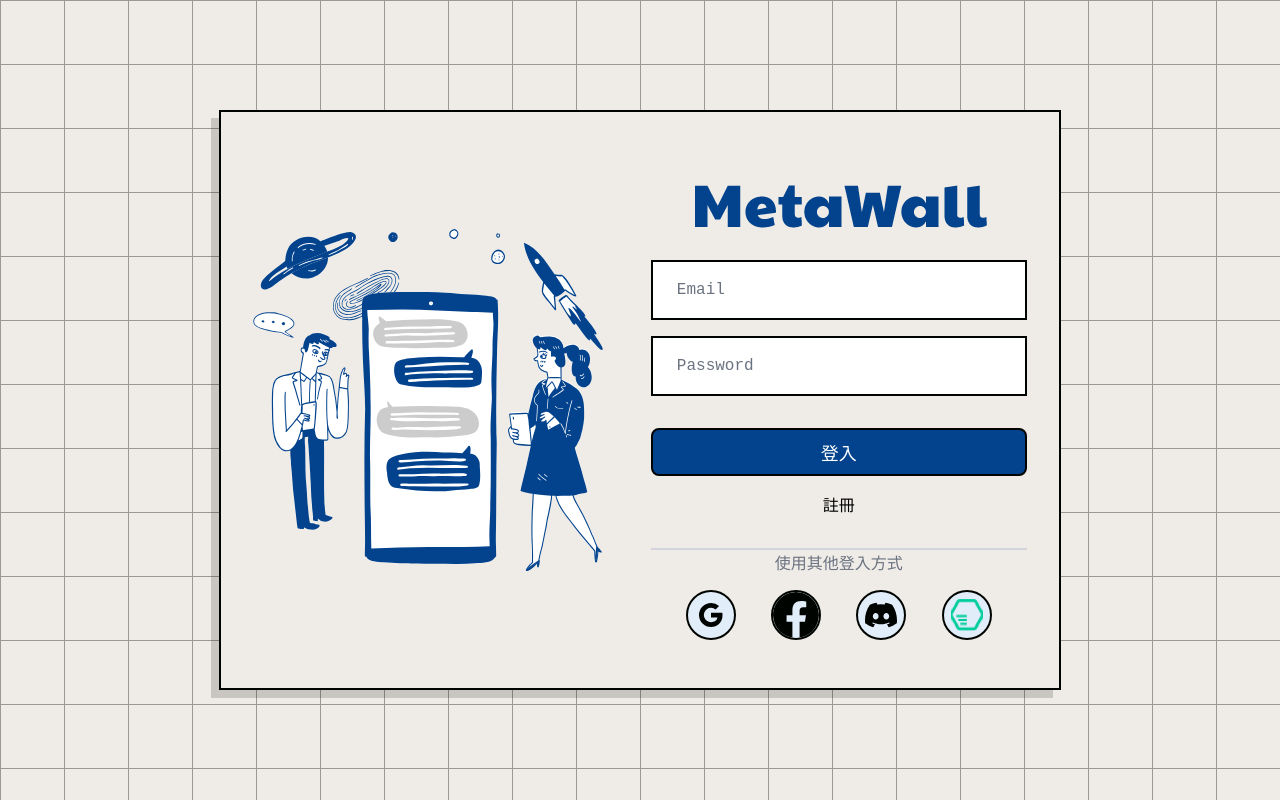
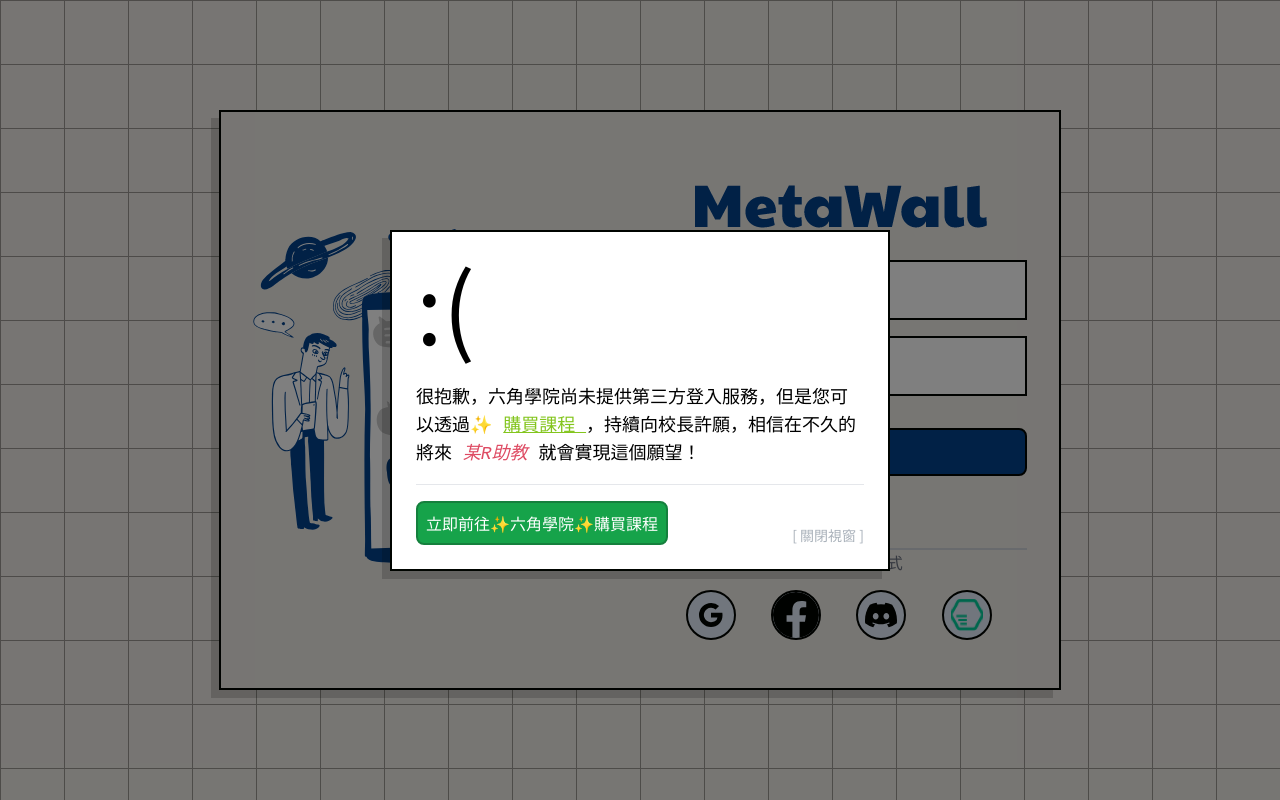
Before and after one commit to stark920/TeamWall, a Vue app: page /profile/1#/sign-in in a window 1280 px wide. Both pictures are taken after a click on the element 966 px from the left and 615 px from the top of the page. Built offline with nearby package versions, Linux system fonts and the light colour scheme; a web font is replaced by a local one; what vue-easy-lightbox would draw is missing.

Commit message:
add: hexschool dialog

```diff
--- /dev/null
+++ b/src/components/HexSchool.vue
@@ -0,0 +1,48 @@
+<script setup>
+defineProps({
+  displayDialog: {
+    type: Boolean,
+    default: false,
+  },
+});
+</script>
+<template>
+  <div
+    v-show="displayDialog"
+    class="fixed top-0 left-0 z-10 flex h-screen w-full items-center justify-center bg-[rgba(0,0,0,.5)]"
+  >
+    <div class="max-w-[500px] border-2 border-black bg-white p-6 shadow-login">
+      <h1 class="mb-8 text-8xl">:(</h1>
+      <p class="break-words font-azeret text-lg">
+        很抱歉，六角學院尚未提供第三方登入服務，但是您可以透過✨
+        <a
+          href="https://www.hexschool.com/"
+          target="_blank"
+          class="text-apple-green underline"
+        >
+          購買課程
+        </a>
+        ，持續向校長許願，相信在不久的將來
+        <em class="text-apple-red">某R助教</em>
+        就會實現這個願望！
+      </p>
+      <hr class="my-4" />
+      <div class="flex items-end justify-between">
+        <a
+          href="https://www.hexschool.com/"
+          target="_blank"
+          class="block rounded-lg border-2 border-green-700 bg-green-600 p-2 text-white hover:brightness-110"
+        >
+          立即前往✨六角學院✨購買課程
+        </a>
+        <button
+          @click="$emit('closeDialog')"
+          type="button"
+          class="text-underline text-sm text-disabled-color"
+        >
+          [ 關閉視窗 ]
+        </button>
+      </div>
+    </div>
+  </div>
+</template>
--- a/src/views/Foreground/SignInView.vue
+++ b/src/views/Foreground/SignInView.vue
@@ -12,6 +12,7 @@
 import IconFacebook from '@/components/icons/IconFacebook.vue';
 import IconHex from '@/components/icons/IconHex.vue';
 import IconDiscord from '@/components/icons/IconDiscord.vue';
+import HexSchool from '../../components/HexSchool.vue';
 const userStore = useUserStore();
 const router = useRouter();
 const loginUrls = {
@@ -63,6 +64,7 @@
       }, 2000);
     });
 };
+const displayHexSchoolDialog = ref(false);
 </script>
 
 <template>
@@ -133,11 +135,17 @@
           <IconDiscord class="h-8 w-8"></IconDiscord>
         </ButtonIcon>
       </a>
-      <a>
+      <a @click.prevent="displayHexSchoolDialog = true">
         <ButtonIcon size="50">
           <IconHex class="h-8 w-8"></IconHex>
         </ButtonIcon>
       </a>
     </li>
   </ul>
+  <teleport to="body">
+    <HexSchool
+      :display-dialog="displayHexSchoolDialog"
+      @close-dialog="displayHexSchoolDialog = false"
+    ></HexSchool>
+  </teleport>
 </template>
```
